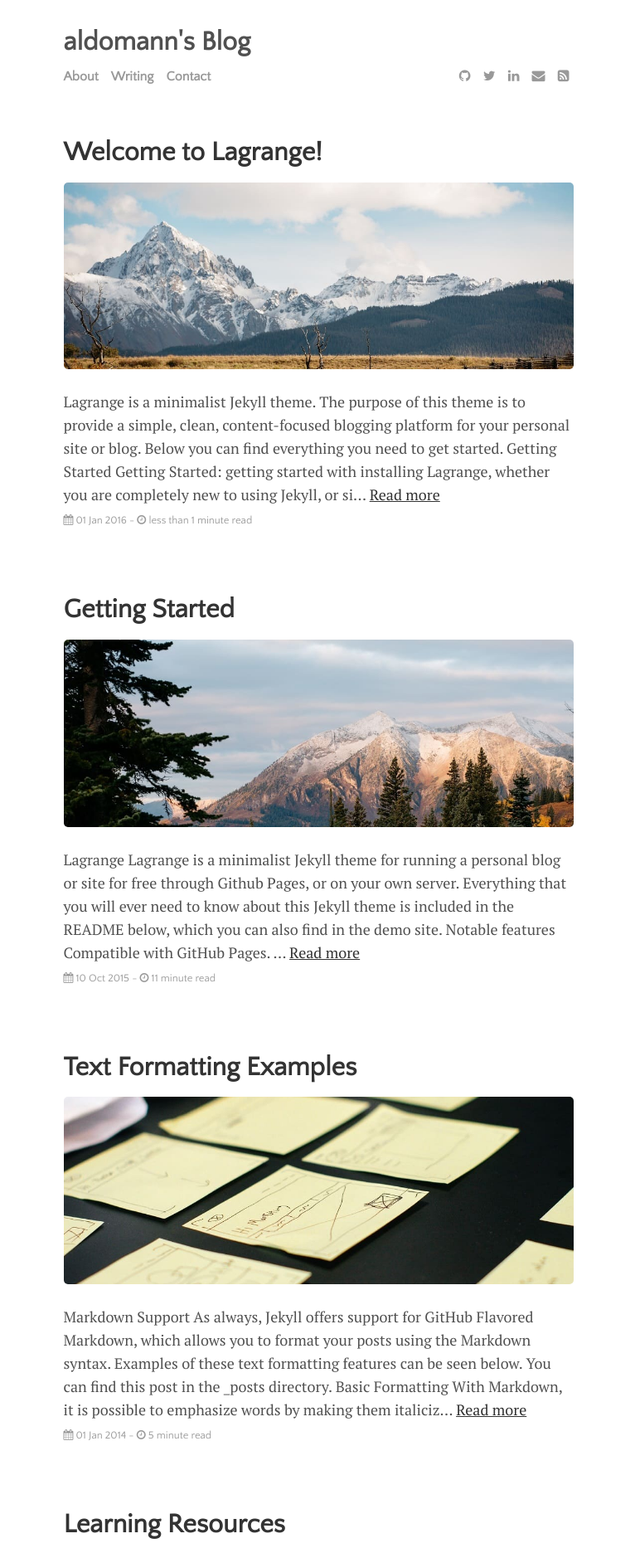
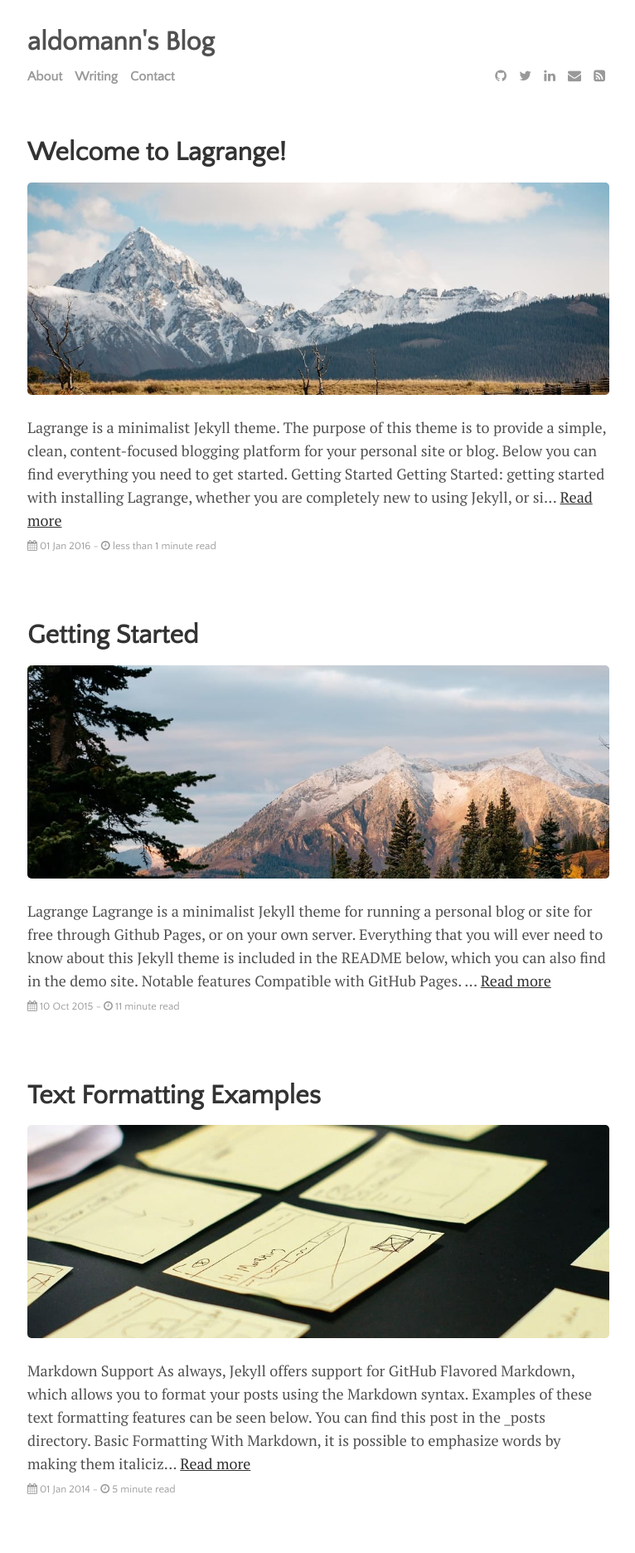
Before and after one commit to aldomann/blog-website, a Jekyll site: the page built from index.html, in a window 1280 px wide. Shown: the top 1872 px of the page at 83% size, without its empty margins (256-1022 px from the left). Built offline with Jekyll 4.4.1, drawn with Linux system fonts in a browser that asks for light colours; the list of posts is cut into pages by our own code.

Commit message:
Changed container width

```diff
--- a/assets/css/main.css
+++ b/assets/css/main.css
@@ -82,7 +82,7 @@ hr {
 .container {
   margin-left: auto;
   margin-right: auto;
-  width: 615px;
+  width: 702px;
 }
 
 /*48em*/
```
